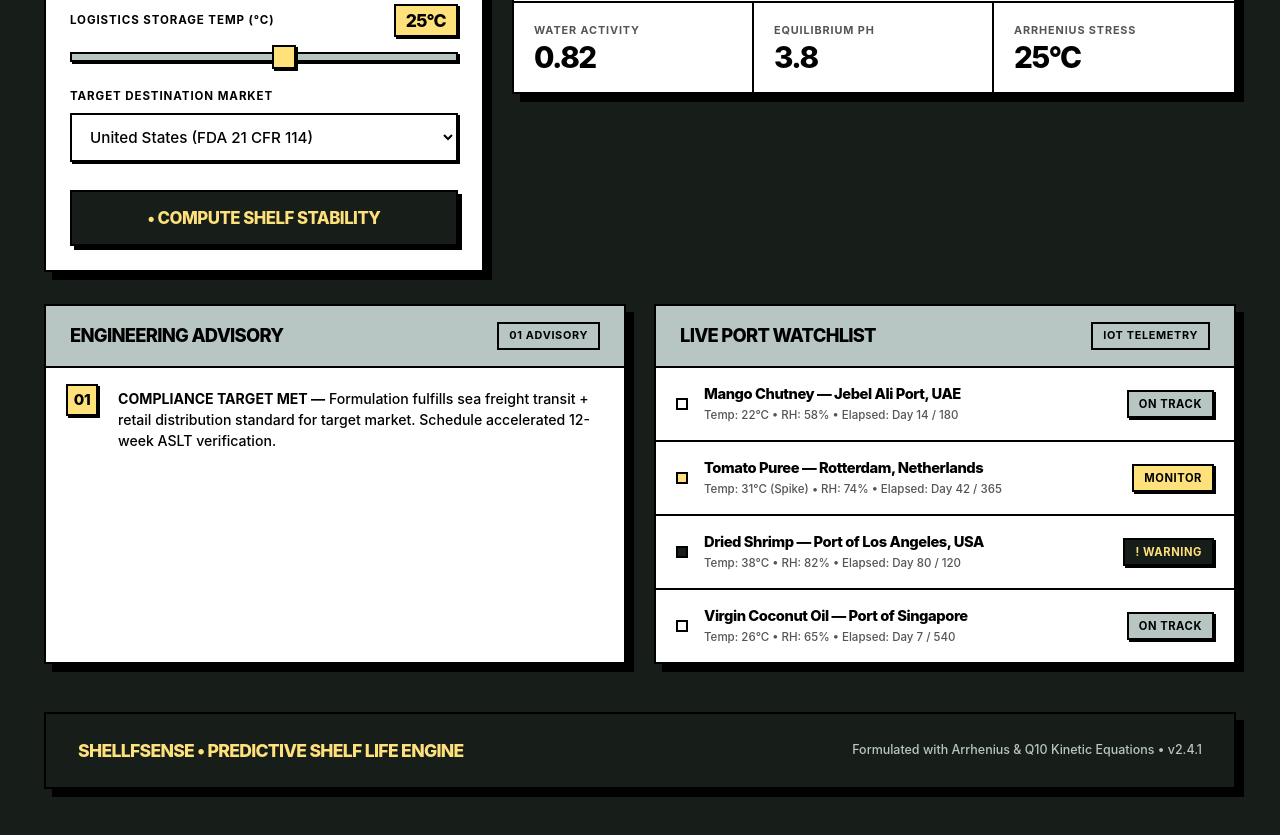
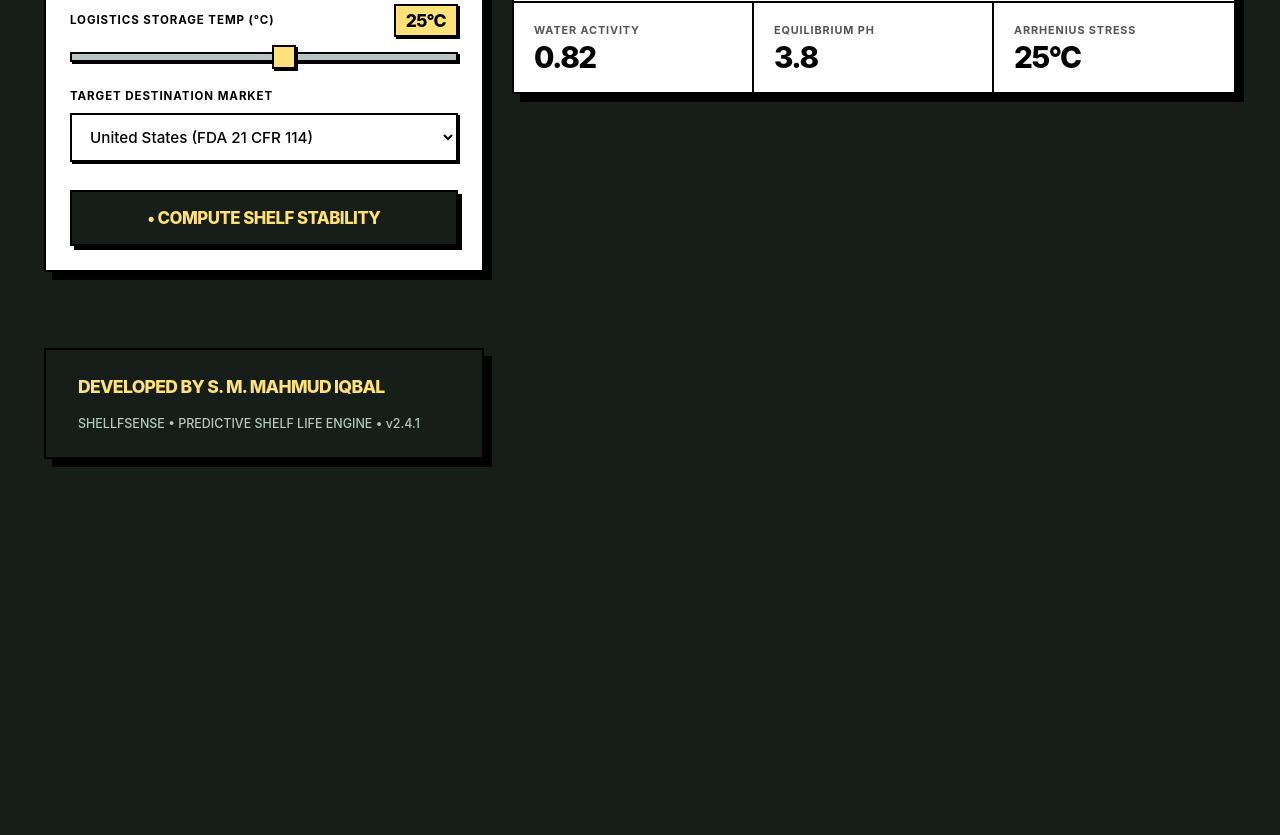
Before and after one commit to SMMahmudIqbal/shelfsense, a website: page index.html in a window 1280 px wide. Shown: the part 1473-2308 px from the top of the page. After the commit the page ends 1992 px from the top, so only its background shows below. Drawn offline with Linux system fonts and the light colour scheme; a web font is replaced by a local one.

Commit message:
Remove advisory/watchlist sections and add Developed by S. M. Mahmud Iqbal attribution

```diff
--- a/index.html
+++ b/index.html
@@ -802,7 +802,7 @@
       <div class="logo-badge">SS</div>
       <span class="logo-text">ShelfSense</span>
     </a>
-    <div class="nav-tag">Food Engineering Engine</div>
+    <div class="nav-tag">Developed by S. M. Mahmud Iqbal</div>
   </nav>
 
   <!-- Marquee Ticker -->
@@ -817,7 +817,7 @@
     <!-- Hero Card (Yellow with 32px x 32px Dot Pattern) -->
     <section class="hero-card bg-yellow-dots">
       <div class="hero-eyebrow">
-        <span>&bull;</span> Predictive Kinetics for Food Exporters
+        <span>&bull;</span> Developed by S. M. Mahmud Iqbal &bull; Predictive Food Kinetics
       </div>
 
       <h1 class="hero-headline">
@@ -1017,73 +1017,13 @@
         </div>
 
       </div>
-    </div>
-
-    <!-- Recommendations & Live Shipments -->
-    <div class="bottom-two-col">
-
-      <!-- Recommendations -->
-      <div class="neo-card">
-        <div class="neo-card-header" style="background:var(--accent); color:var(--text);">
-          <span class="neo-card-title">Engineering Advisory</span>
-          <span class="neo-card-tag" id="recBadgeCount">03 ADVISORIES</span>
-        </div>
-        <div id="recContainer"></div>
-      </div>
-
-      <!-- Live Shipments Tracker -->
-      <div class="neo-card">
-        <div class="neo-card-header" style="background:var(--accent); color:var(--text);">
-          <span class="neo-card-title">Live Port Watchlist</span>
-          <span class="neo-card-tag">IoT TELEMETRY</span>
-        </div>
-
-        <div class="shipment-row">
-          <div class="ship-status-square green"></div>
-          <div>
-            <div class="ship-title">Mango Chutney &mdash; Jebel Ali Port, UAE</div>
-            <div class="ship-details">Temp: 22&deg;C &bull; RH: 58% &bull; Elapsed: Day 14 / 180</div>
-          </div>
-          <span class="ship-badge on-track">On Track</span>
-        </div>
-
-        <div class="shipment-row">
-          <div class="ship-status-square yellow"></div>
-          <div>
-            <div class="ship-title">Tomato Puree &mdash; Rotterdam, Netherlands</div>
-            <div class="ship-details">Temp: 31&deg;C (Spike) &bull; RH: 74% &bull; Elapsed: Day 42 / 365</div>
-          </div>
-          <span class="ship-badge monitor">Monitor</span>
-        </div>
-
-        <div class="shipment-row">
-          <div class="ship-status-square charcoal"></div>
-          <div>
-            <div class="ship-title">Dried Shrimp &mdash; Port of Los Angeles, USA</div>
-            <div class="ship-details">Temp: 38&deg;C &bull; RH: 82% &bull; Elapsed: Day 80 / 120</div>
-          </div>
-          <span class="ship-badge alert">&excl; Warning</span>
-        </div>
-
-        <div class="shipment-row">
-          <div class="ship-status-square green"></div>
-          <div>
-            <div class="ship-title">Virgin Coconut Oil &mdash; Port of Singapore</div>
-            <div class="ship-details">Temp: 26&deg;C &bull; RH: 65% &bull; Elapsed: Day 7 / 540</div>
-          </div>
-          <span class="ship-badge on-track">On Track</span>
-        </div>
-      </div>
-
-    </div>
-
     <!-- Footer -->
     <footer>
       <div class="footer-left">
-        SHELLFSENSE &bull; PREDICTIVE SHELF LIFE ENGINE
+        DEVELOPED BY S. M. MAHMUD IQBAL
       </div>
       <div class="footer-right">
-        Formulated with Arrhenius &amp; Q10 Kinetic Equations &bull; v2.4.1
+        SHELLFSENSE &bull; PREDICTIVE SHELF LIFE ENGINE &bull; v2.4.1
       </div>
     </footer>
 
@@ -1155,9 +1095,8 @@
       document.getElementById('metricPh').textContent   = pH.toFixed(1);
       document.getElementById('metricTemp').textContent = temp + '°C';
 
-      // Update decay curve and advisory notes
+      // Update decay curve
       renderCurve(days);
-      renderAdvisory(aw, pH, temp, pkg, days);
     }
 
     /* SVG Decay Curve Rendering */
@@ -1212,45 +1151,6 @@
       });
     }
 
-    /* Food Safety & Formulation Advisories */
-    function renderAdvisory(aw, pH, temp, pkg, days) {
-      const advisories = [];
-
-      if (aw > 0.85) {
-        advisories.push(`<strong>Water Activity Alert &mdash;</strong> A<sub>w</sub> ${aw.toFixed(2)} supports Staphylococcus aureus and osmophilic yeast proliferation. Incorporate food-grade humectants (glycerol, maltodextrin) or reduce moisture content.`);
-      }
-
-      if (pH > 4.6) {
-        advisories.push(`<strong>Equilibrium pH Violation &mdash;</strong> Formulation pH ${pH.toFixed(1)} exceeds 4.6 (FDA Acidified Food Threshold). Product requires high-pressure processing or retorting to prevent Clostridium botulinum spore outgrowth.`);
-      }
-
-      if (temp > 30) {
-        advisories.push(`<strong>Thermal Acceleration &mdash;</strong> Ambient shipment at ${temp}&deg;C accelerates oxidation and Maillard browning by ${Math.round((Math.pow(2, (temp - 25)/10) - 1) * 100)}%. Mandatory refrigerated reefers (15&ndash;18&deg;C) advised.`);
-      }
-
-      if (pkg === 'pet' && days < 160) {
-        advisories.push(`<strong>Gas Barrier Deficiency &mdash;</strong> High O<sub>2</sub> permeability in PET accelerates flavor loss. Transition to aluminum foil retort laminate for +90&ndash;140 days shelf extension.`);
-      }
-
-      if (days >= 180) {
-        advisories.push(`<strong>Compliance Target Met &mdash;</strong> Formulation fulfills sea freight transit + retail distribution standard for target market. Schedule accelerated 12-week ASLT verification.`);
-      }
-
-      if (advisories.length === 0) {
-        advisories.push(`<strong>Stable Parameters &mdash;</strong> Formulation, barrier, and thermal profile within acceptable stability threshold.`);
-      }
-
-      document.getElementById('recBadgeCount').textContent =
-        String(advisories.length).padStart(2, '0') + ' ADVISOR' + (advisories.length === 1 ? 'Y' : 'IES');
-
-      document.getElementById('recContainer').innerHTML = advisories.map((text, idx) => `
-        <div class="rec-item">
-          <div class="rec-index-badge">${String(idx + 1).padStart(2, '0')}</div>
-          <div class="rec-body-text">${text}</div>
-        </div>
-      `).join('');
-    }
-
     /* Preset Sample Formulations */
     function loadSample(type) {
       if (type === 'pickle') {
```
Also changed, not shown: GEMINI.md (added, +6 -0 lines).
